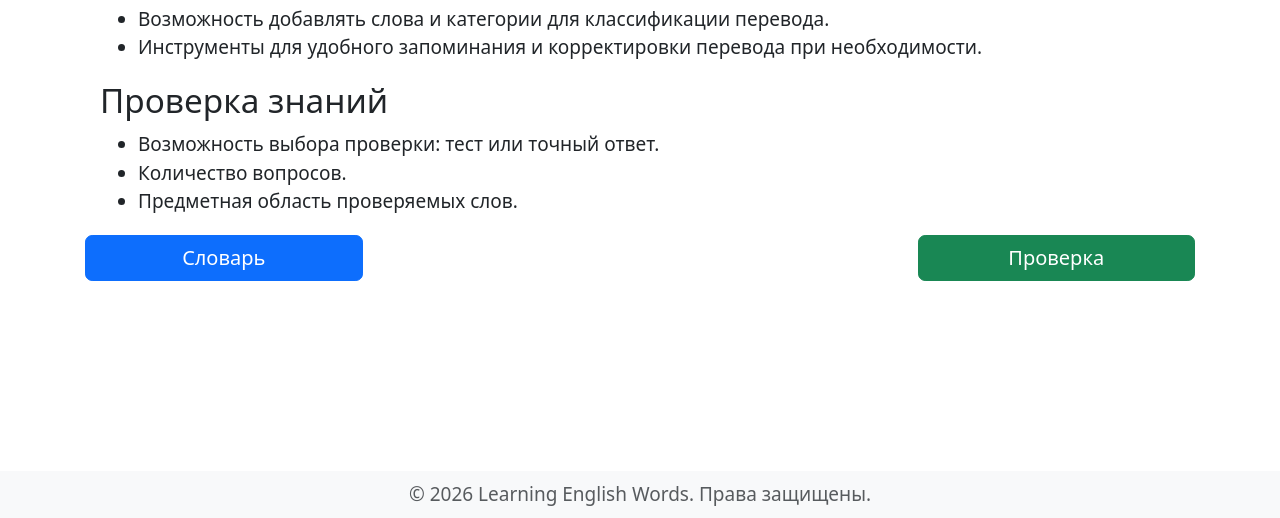
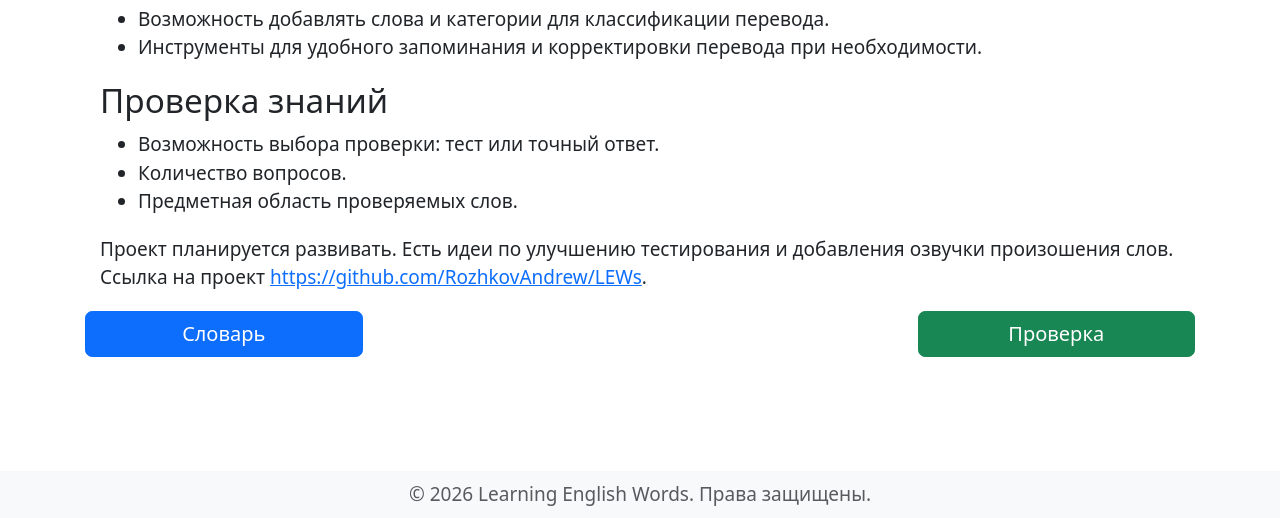
Before and after one commit to RozhkovAndrew/LEWs, a Flask app: page / in a window 1280 px wide. Shown: the part 282-800 px from the top of the page. Run offline with Flask 3, Linux system fonts and the light colour scheme; some libraries are stand-ins or nearby versions.

Commit message:
обновил описание проекта и главную страницу

```diff
--- a/myapp/templates/index.html
+++ b/myapp/templates/index.html
@@ -19,6 +19,7 @@
                     <li>Количество вопросов.</li>
                     <li>Предметная область проверяемых слов.</li>
                 </ul>
+                <p>Проект планируется развивать. Есть идеи по улучшению тестирования и добавления озвучки произошения слов. Ссылка на проект <a href="https://github.com/RozhkovAndrew/LEWs">https://github.com/RozhkovAndrew/LEWs</a>.</p>
         </div>
 
         <div class="d-flex justify-content-between align-items-center mb-3">
```
Also changed, not shown: README.md.
